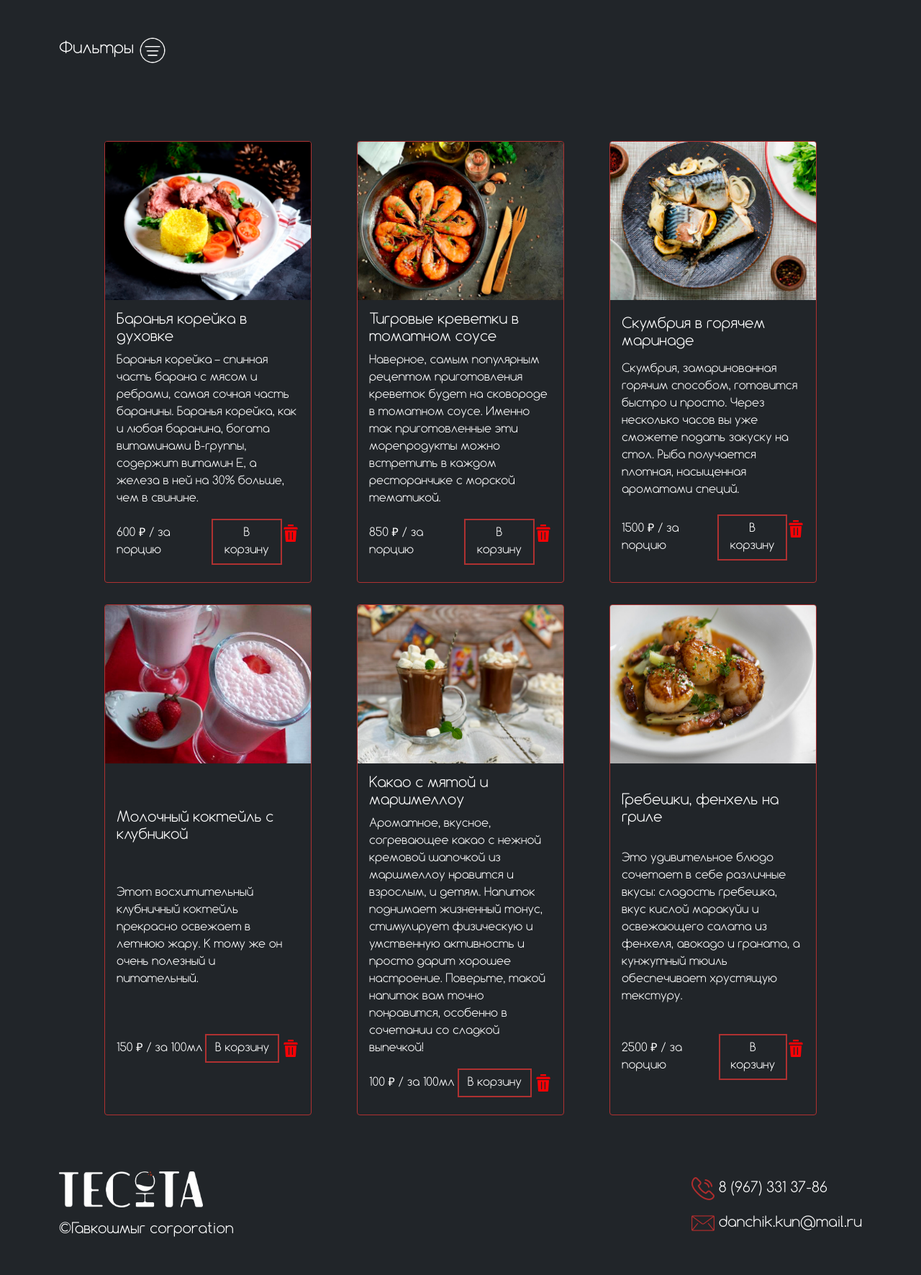
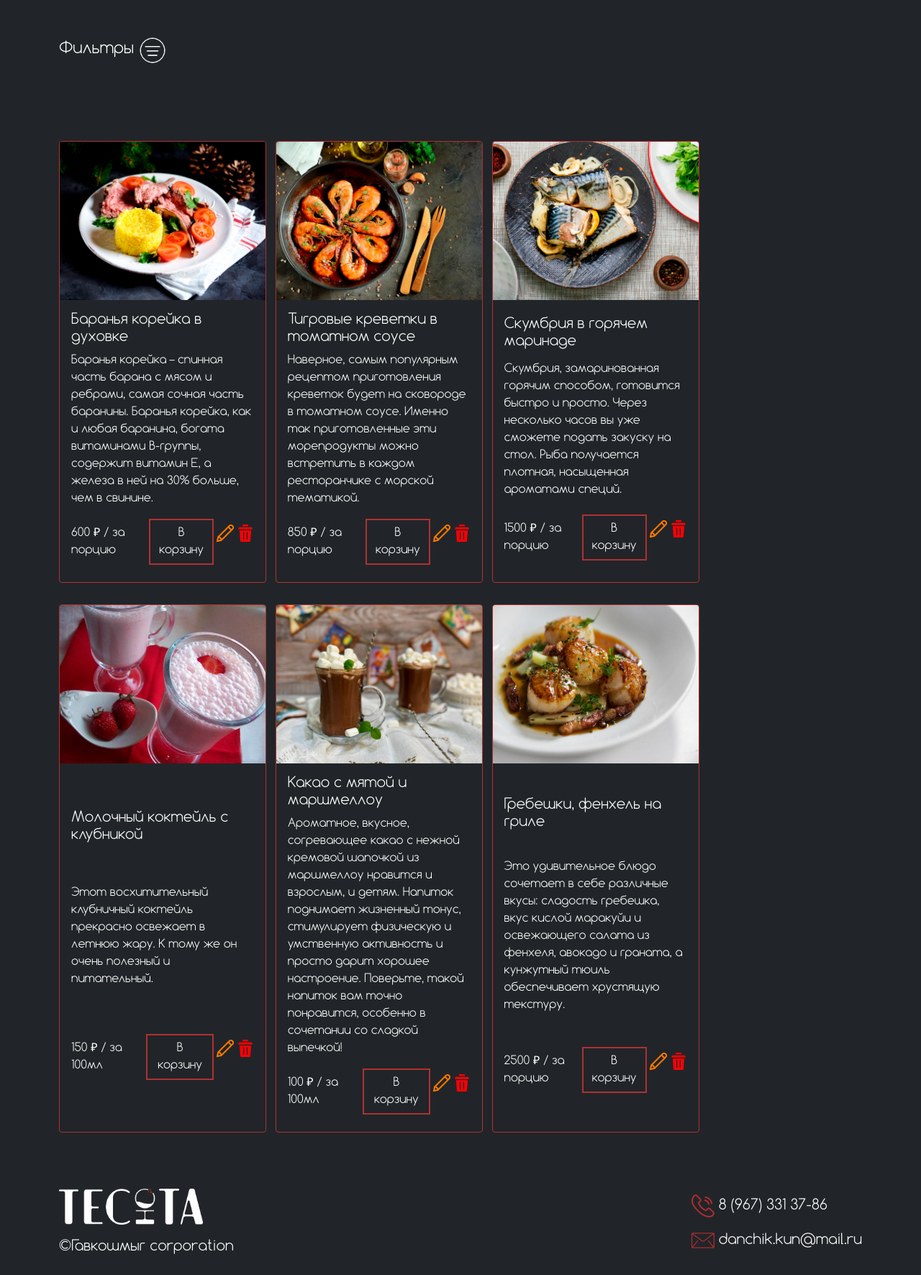
Before and after one commit to kaneki13383/tesnota, a PHP site: page /output/search_res?search=1 in a window 1280 px wide. Shown: the part 298-2070 px from the top of the page at 72% size. Before the commit the page ends 2017 px from the top, so only its background shows below. Run offline with PHP 8.4, Linux system fonts and the light colour scheme; a user stored in the database is signed in; data comes from the database, SQL or seed files in the repository.

Commit message:
Косяки исправил

```diff
--- a/functions/edit_menu.php
+++ b/functions/edit_menu.php
@@ -39,7 +39,7 @@
             <img src="<?=$img?>" alt="">
             <div class="mb-3">
                 <label for="formGroupExampleInput2" class="form-label">Описание блюда</label>
-                <textarea type="text" class="form-control" name="discription"  rows="6" id="formGroupExampleInput2"><?=$discription?></textarea>
+                <textarea type="text" class="form-control" name="discription" rows="6" id="formGroupExampleInput2"><?=$discription?></textarea>
             </div>
             <div class="mb-3">
                 <label for="formGroupExampleInput" class="form-label">Стоимость</label>
--- a/output/index.php
+++ b/output/index.php
@@ -178,7 +178,7 @@
                   </div>
                 </div>
                 <div class="row mb-3">
-                  <label for="password_confirm" class="col-sm-2 col-form-label">Повторите пароль</label>
+                  <label for="password_confirm" class="col-sm-2 col-form-label">Повтори пароль</label>
                   <div class="col-sm-10">
                     <input type="password" name="password_confirm" required class="form-control" id="inputPasswordConfirm">
                   </div>
--- a/output/menu.php
+++ b/output/menu.php
@@ -255,13 +255,13 @@ session_start();
         </div>
         </form>
     </div>
-    <div class="d-flex" style="flex-wrap: wrap; justify-content: space-evenly">
+    <div class="d-flex" style="flex-wrap: wrap;">
       <?
         require '../functions/connect.php';
         $sql = $connect->query("SELECT * FROM `menu`");
         while($row = $sql->fetch(PDO::FETCH_ASSOC)){
           ?>
-            <div id="<?=$row['type']?>" class="card bg-dark" style="width: 18rem;">
+            <div id="<?=$row['type']?>" class="card bg-dark" style="width: 18rem; margin-right: 1vw;">
               <img src="<?='/'.$row['img']?>" height="220px" class="card-img-top" alt="...">
               <div class="card-body card-style">
                 <h5 class="card-title"><?=$row['name']?></h5>
--- a/output/search_res.php
+++ b/output/search_res.php
@@ -260,6 +260,7 @@ $sql = $connect->query("SELECT * FROM `menu` WHERE `name` LIKE '%$search%'");
               <?
               if($_SESSION['admin']){
                 ?>
+                  <a href="../functions/edit_menu.php?id=<?=$ser['id']?>"><img src="../images/edit.png" alt=""></a>
                   <a href="../functions/del_menu.php?id=<?=$ser['id']?>"><img src="../images/delete.png" alt=""></a>
                 <?
               }
@@ -300,18 +301,18 @@ $sql = $connect->query("SELECT * FROM `menu` WHERE `name` LIKE '%$search%'");
         </div>
         </form>
     </div>
-    <div class="d-flex" style="flex-wrap: wrap; justify-content: space-evenly">
+    <div class="d-flex" style="flex-wrap: wrap;">
       <?
         require '../functions/connect.php';
         $sql = $connect->query("SELECT * FROM `menu`");
         while($row = $sql->fetch(PDO::FETCH_ASSOC)){
           ?>
-            <div id="<?=$row['type']?>" class="card bg-dark" style="width: 18rem;">
+            <div id="<?=$row['type']?>" class="card bg-dark" style="width: 18rem; margin-right: 1vw;">
               <img src="<?='/'.$row['img']?>" height="220px" class="card-img-top" alt="...">
               <div class="card-body card-style">
                 <h5 class="card-title"><?=$row['name']?></h5>
                 <p class="card-text"><?=$row['discription']?></p>
-                <div style="display: flex;justify-content: space-between;align-items: baseline;">
+                <div style="display: flex;justify-content: space-between;align-items: baseline; ">
                   <p class="card-price"><?=$row['price']?> ₽ / <?
                     if($row['type'] == 'drinks'){
                       echo 'за 100мл';
@@ -327,6 +328,7 @@ $sql = $connect->query("SELECT * FROM `menu` WHERE `name` LIKE '%$search%'");
                   <?
                   if($_SESSION['admin']){
                     ?>
+                      <a href="../functions/edit_menu.php?id=<?=$row['id']?>"><img src="../images/edit.png" alt=""></a>
                       <a href="../functions/del_menu.php?id=<?=$row['id']?>"><img src="../images/delete.png" alt=""></a>
                     <?
                   }
```
Also changed, not shown: avatars/1646081749Без имени.png (added), img_menu/cb620d24b377fcaf1e975868cfe3129c.png (added).
